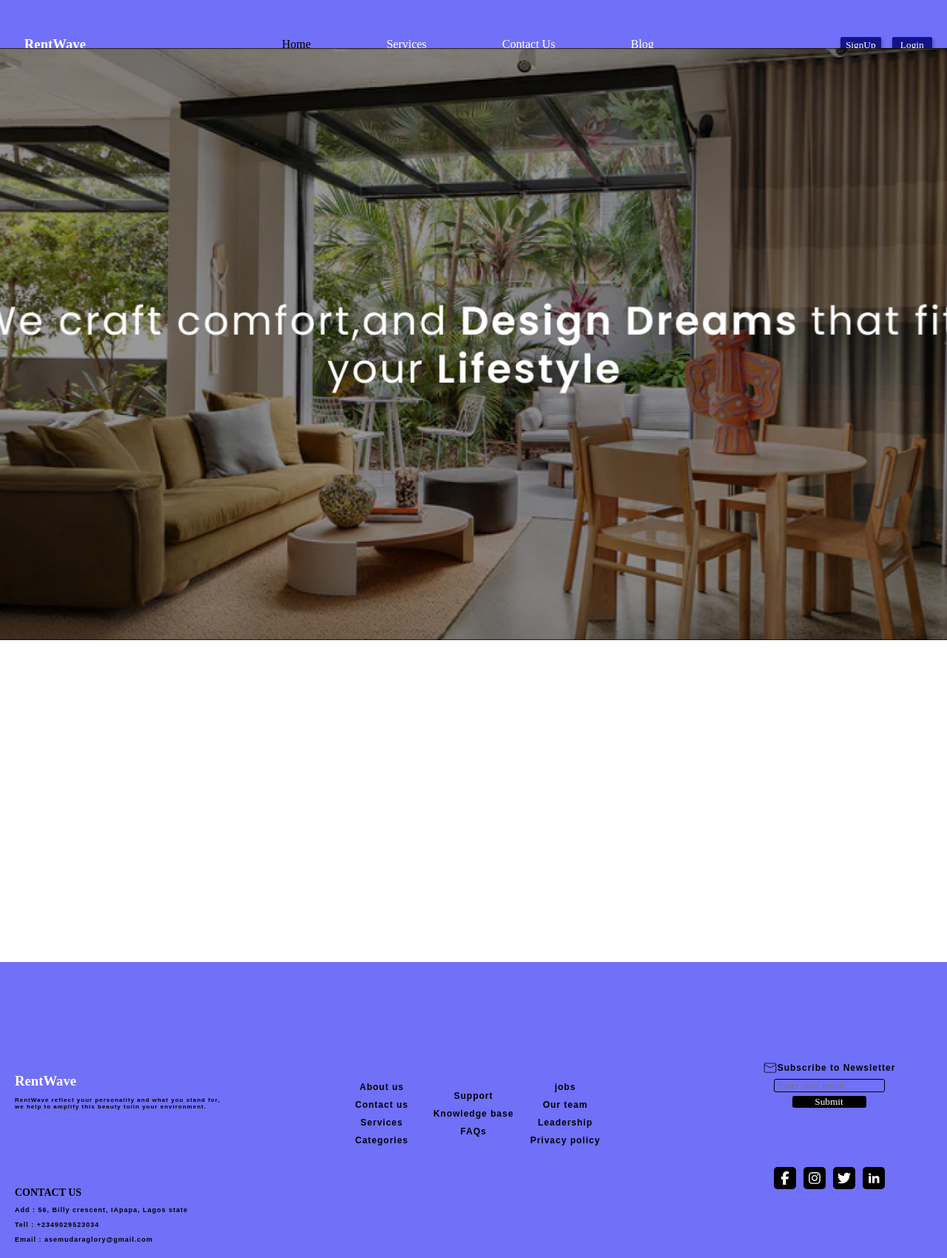
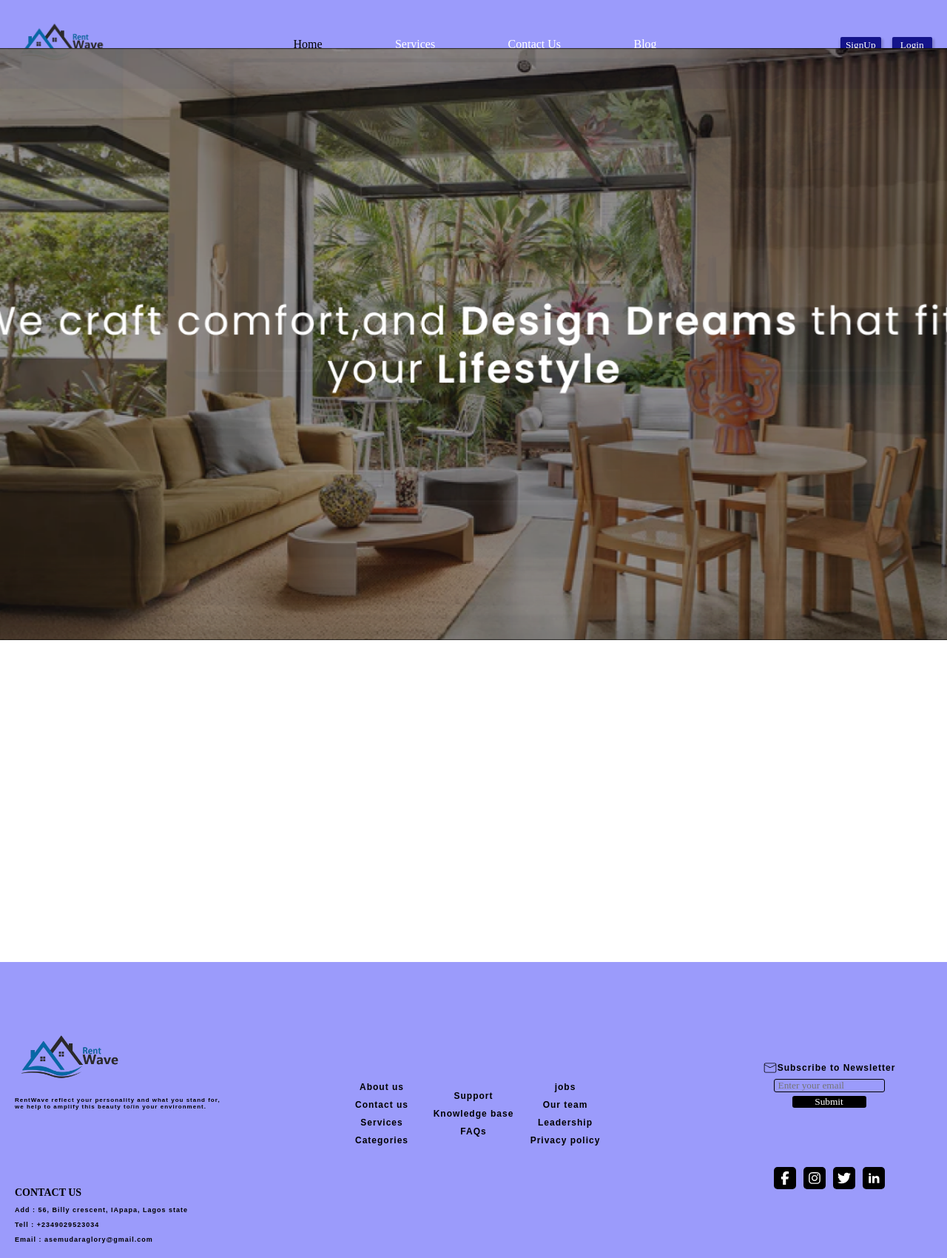
Before and after one commit to Dev-Unleash/RentWave, a React (Vite) app: page / in a window 1280 px wide. Shown: the whole page at 74% size. Built offline with nearby package versions, Linux system fonts and the light colour scheme; the HTML template or start-up script is replaced by a standard one.

Commit message:
changed logo

```diff
--- a/src/Components/Footer/Footer.css
+++ b/src/Components/Footer/Footer.css
@@ -1,7 +1,7 @@
 .FooterContainer {
     width: 100%;
     height: 50vh;
-    background-color:rgb(112, 112, 249);
+    background-color:rgb(155, 155, 251);
     display: flex;
     justify-content: center;
     align-items: center;
--- a/src/Components/Footer/Footer.jsx
+++ b/src/Components/Footer/Footer.jsx
@@ -6,6 +6,7 @@ import { FaFacebookF } from "react-icons/fa6";
 import { FaInstagram } from "react-icons/fa";
 import { FaTwitter } from "react-icons/fa";
 import { RiLinkedinFill } from "react-icons/ri";
+import logo from "../../assets/logo.png"
 
 
 
@@ -19,7 +20,7 @@ const Footer = () => {
       <div className="first">
         <div className="abt">
         <Link to="/" className="Logo">
-          <h3 style={{textAlign: "left"}}>RentWave</h3>
+          <img src={logo} alt="logo" />
         </Link>
         <p style={{fontSize: "8px", textAlign: "left"}}>RentWave reflect your personality and what you stand for, we help to amplify this beauty to/in your environment.</p>
         </div>
--- a/src/Components/Header/Header.css
+++ b/src/Components/Header/Header.css
@@ -7,12 +7,12 @@
     gap: 150px;
     padding-left: 20px;
     padding-right: 20px;
-    background-color: rgb(112, 112, 249);
+    background-color: rgb(155, 155, 251);
     position: fixed;
   }
 
   .Logo {
-    width: 10%;
+    width: 150px;
     height: auto;
     text-align: center;
     color: white;
--- a/src/Components/Header/Header.jsx
+++ b/src/Components/Header/Header.jsx
@@ -1,7 +1,8 @@
 import React, { useState } from "react";
 import "./Header.css";
-import { LuUser, LuShoppingCart } from "react-icons/lu";
+// import { LuUser, LuShoppingCart } from "react-icons/lu";
 import { Link, NavLink } from "react-router-dom";
+import logo from "../../assets/logo.png"
 
 const Header = () => {
   const [dropdownVisible, setDropdownVisible] = useState(false);
@@ -14,7 +15,7 @@ const Header = () => {
     <div className="headerContainer">
       <div className="Logo">
         <Link to="/" className="Logo">
-          <h3>RentWave</h3>
+         <img src={logo} alt="logo" />
         </Link>
       </div>
       <ul className="HeaderNav">
--- a/src/Components/Hero/Hero.jsx
+++ b/src/Components/Hero/Hero.jsx
@@ -13,7 +13,7 @@ const Hero = () => {
   useEffect(() => {
     const interval = setInterval(() => {
       setCurrentIndex((prevIndex) => (prevIndex + 1) % images.length);
-    }, 10000); //
+    }, 5000); //
 
     return () => clearInterval(interval);
   }, [images.length]);
```
Also changed, not shown: src/assets/logo.png (added).
